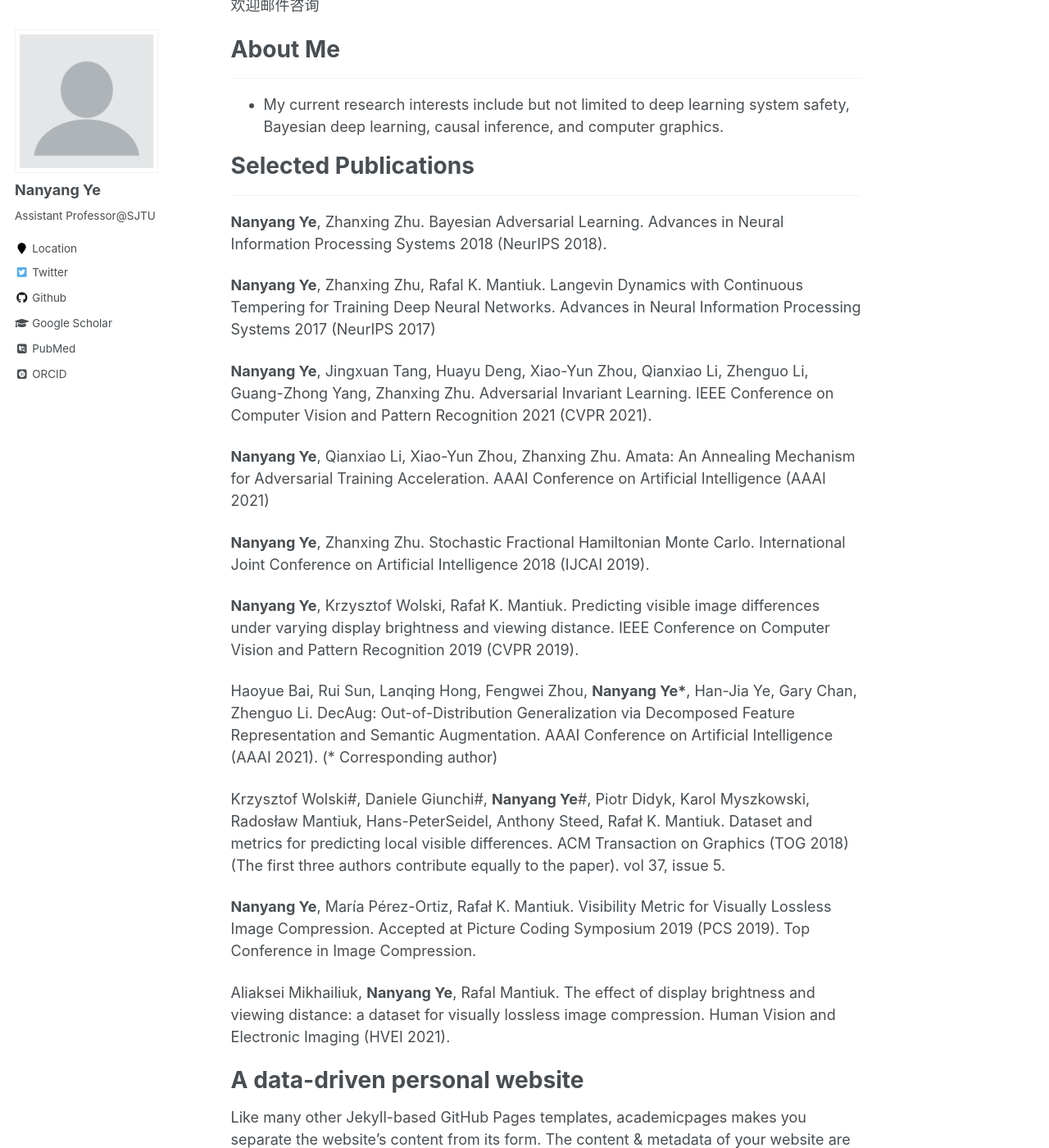
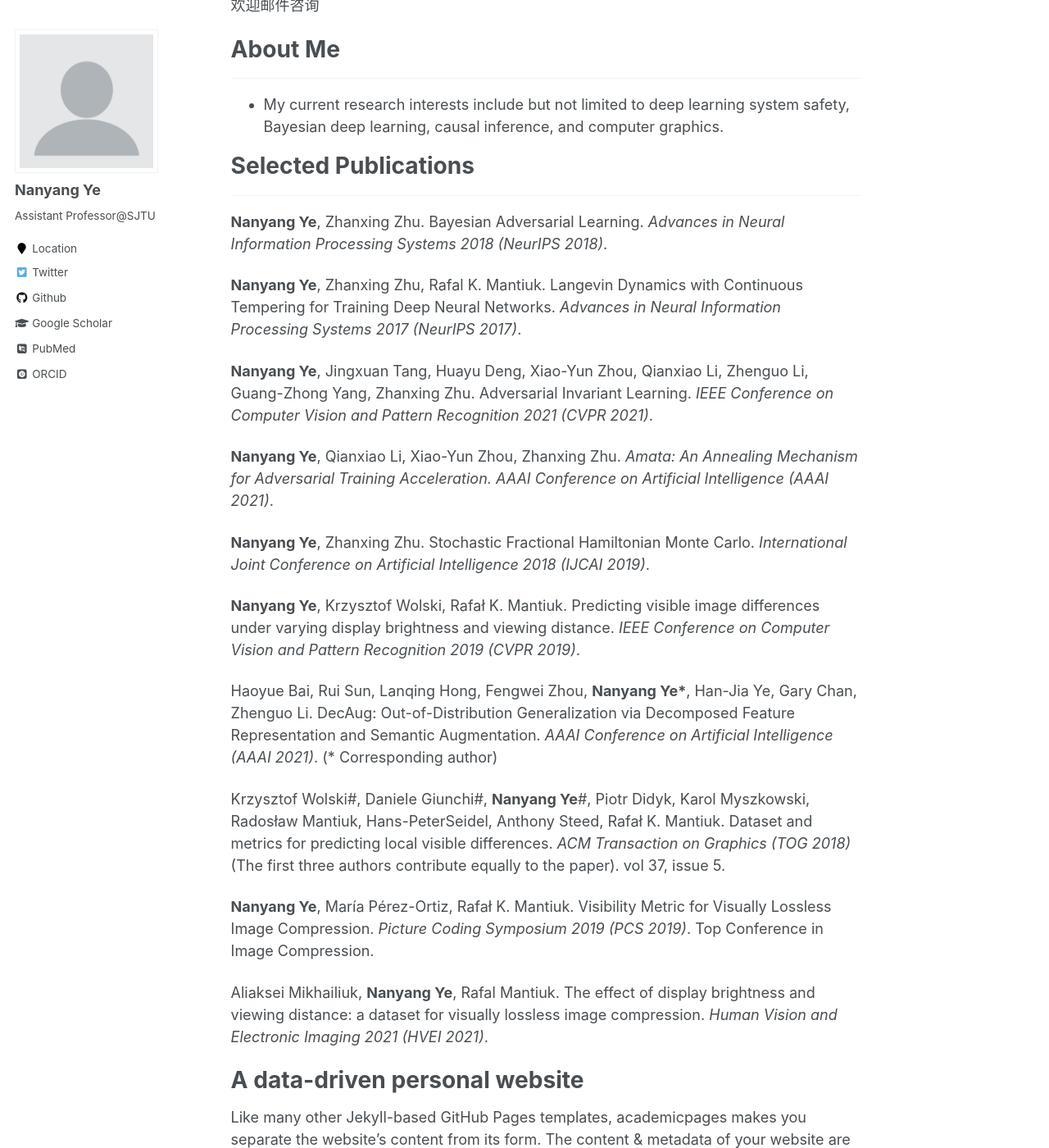
Before and after one commit to ynysjtu/ynysjtu.github.io, a Jekyll site: the page built from _pages/about.md, in a window 1280 px wide and 1400 px high, scrolled down 411 px. Shown: the whole window at 82% size. Built offline with Jekyll 4.4.1, drawn with Linux system fonts in a browser that asks for light colours; some web fonts are replaced.

Commit message:
Update about.md

```diff
--- a/_pages/about.md
+++ b/_pages/about.md
@@ -22,25 +22,25 @@ redirect_from:
 
 # Selected Publications
 ------
-**Nanyang Ye**, Zhanxing Zhu. Bayesian Adversarial Learning. Advances in Neural Information Processing Systems 2018 (NeurIPS 2018).
+**Nanyang Ye**, Zhanxing Zhu. Bayesian Adversarial Learning. *Advances in Neural Information Processing Systems 2018 (NeurIPS 2018)*.
 
-**Nanyang Ye**, Zhanxing Zhu, Rafal K. Mantiuk. Langevin Dynamics with Continuous Tempering for Training Deep Neural Networks. Advances in Neural Information Processing Systems 2017 (NeurIPS 2017)
+**Nanyang Ye**, Zhanxing Zhu, Rafal K. Mantiuk. Langevin Dynamics with Continuous Tempering for Training Deep Neural Networks. *Advances in Neural Information Processing Systems 2017 (NeurIPS 2017)*.
 
-**Nanyang Ye**, Jingxuan Tang, Huayu Deng, Xiao-Yun Zhou, Qianxiao Li, Zhenguo Li, Guang-Zhong Yang, Zhanxing Zhu. Adversarial Invariant Learning. IEEE Conference on Computer Vision and Pattern Recognition 2021 (CVPR 2021).
+**Nanyang Ye**, Jingxuan Tang, Huayu Deng, Xiao-Yun Zhou, Qianxiao Li, Zhenguo Li, Guang-Zhong Yang, Zhanxing Zhu. Adversarial Invariant Learning. *IEEE Conference on Computer Vision and Pattern Recognition 2021 (CVPR 2021)*.
 
-**Nanyang Ye**, Qianxiao Li, Xiao-Yun Zhou, Zhanxing Zhu. Amata: An Annealing Mechanism for Adversarial Training Acceleration. AAAI Conference on Artificial Intelligence (AAAI 2021)
+**Nanyang Ye**, Qianxiao Li, Xiao-Yun Zhou, Zhanxing Zhu. *Amata: An Annealing Mechanism for Adversarial Training Acceleration. AAAI Conference on Artificial Intelligence (AAAI 2021)*.
 
-**Nanyang Ye**, Zhanxing Zhu. Stochastic Fractional Hamiltonian Monte Carlo. International Joint Conference on Artificial Intelligence 2018 (IJCAI 2019).
+**Nanyang Ye**, Zhanxing Zhu. Stochastic Fractional Hamiltonian Monte Carlo. *International Joint Conference on Artificial Intelligence 2018 (IJCAI 2019)*.
 
-**Nanyang Ye**, Krzysztof Wolski, Rafał K. Mantiuk. Predicting visible image differences under varying display brightness and viewing distance. IEEE Conference on Computer Vision and Pattern Recognition 2019 (CVPR 2019).
+**Nanyang Ye**, Krzysztof Wolski, Rafał K. Mantiuk. Predicting visible image differences under varying display brightness and viewing distance. *IEEE Conference on Computer Vision and Pattern Recognition 2019 (CVPR 2019)*.
 
-Haoyue Bai, Rui Sun, Lanqing Hong, Fengwei Zhou, **Nanyang Ye\***, Han-Jia Ye, Gary Chan, Zhenguo Li. DecAug: Out-of-Distribution Generalization via Decomposed Feature Representation and Semantic Augmentation. AAAI Conference on Artificial Intelligence (AAAI 2021). (\* Corresponding author)
+Haoyue Bai, Rui Sun, Lanqing Hong, Fengwei Zhou, **Nanyang Ye\***, Han-Jia Ye, Gary Chan, Zhenguo Li. DecAug: Out-of-Distribution Generalization via Decomposed Feature Representation and Semantic Augmentation. *AAAI Conference on Artificial Intelligence (AAAI 2021)*. (\* Corresponding author)
 
-Krzysztof Wolski#, Daniele Giunchi#, **Nanyang Ye**#, Piotr Didyk, Karol Myszkowski, Radosław Mantiuk, Hans-PeterSeidel, Anthony Steed, Rafał K. Mantiuk. Dataset and metrics for predicting local visible differences. ACM Transaction on Graphics (TOG 2018) (The first three authors contribute equally to the paper). vol 37, issue 5.
+Krzysztof Wolski#, Daniele Giunchi#, **Nanyang Ye**#, Piotr Didyk, Karol Myszkowski, Radosław Mantiuk, Hans-PeterSeidel, Anthony Steed, Rafał K. Mantiuk. Dataset and metrics for predicting local visible differences. *ACM Transaction on Graphics (TOG 2018)* (The first three authors contribute equally to the paper). vol 37, issue 5.
 
-**Nanyang Ye**, María Pérez-Ortiz, Rafał K. Mantiuk. Visibility Metric for Visually Lossless Image Compression. Accepted at Picture Coding Symposium 2019 (PCS 2019). Top Conference in Image Compression.
+**Nanyang Ye**, María Pérez-Ortiz, Rafał K. Mantiuk. Visibility Metric for Visually Lossless Image Compression. *Picture Coding Symposium 2019 (PCS 2019)*. Top Conference in Image Compression.
 
-Aliaksei Mikhailiuk, **Nanyang Ye**, Rafal Mantiuk. The effect of display brightness and viewing distance: a dataset for visually lossless image compression. Human Vision and Electronic Imaging (HVEI 2021).
+Aliaksei Mikhailiuk, **Nanyang Ye**, Rafal Mantiuk. The effect of display brightness and viewing distance: a dataset for visually lossless image compression. *Human Vision and Electronic Imaging 2021 (HVEI 2021)*.
 
 
 
```
